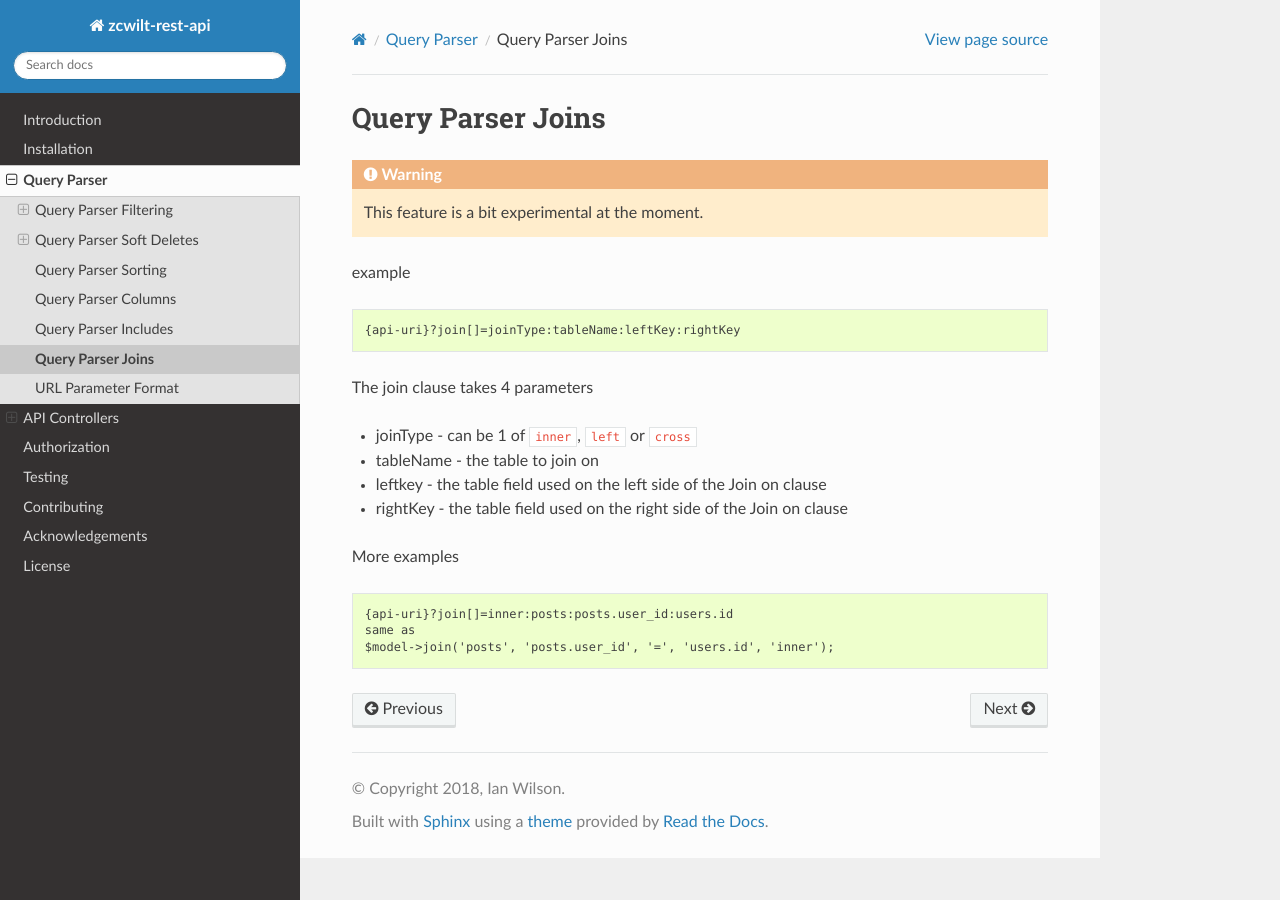
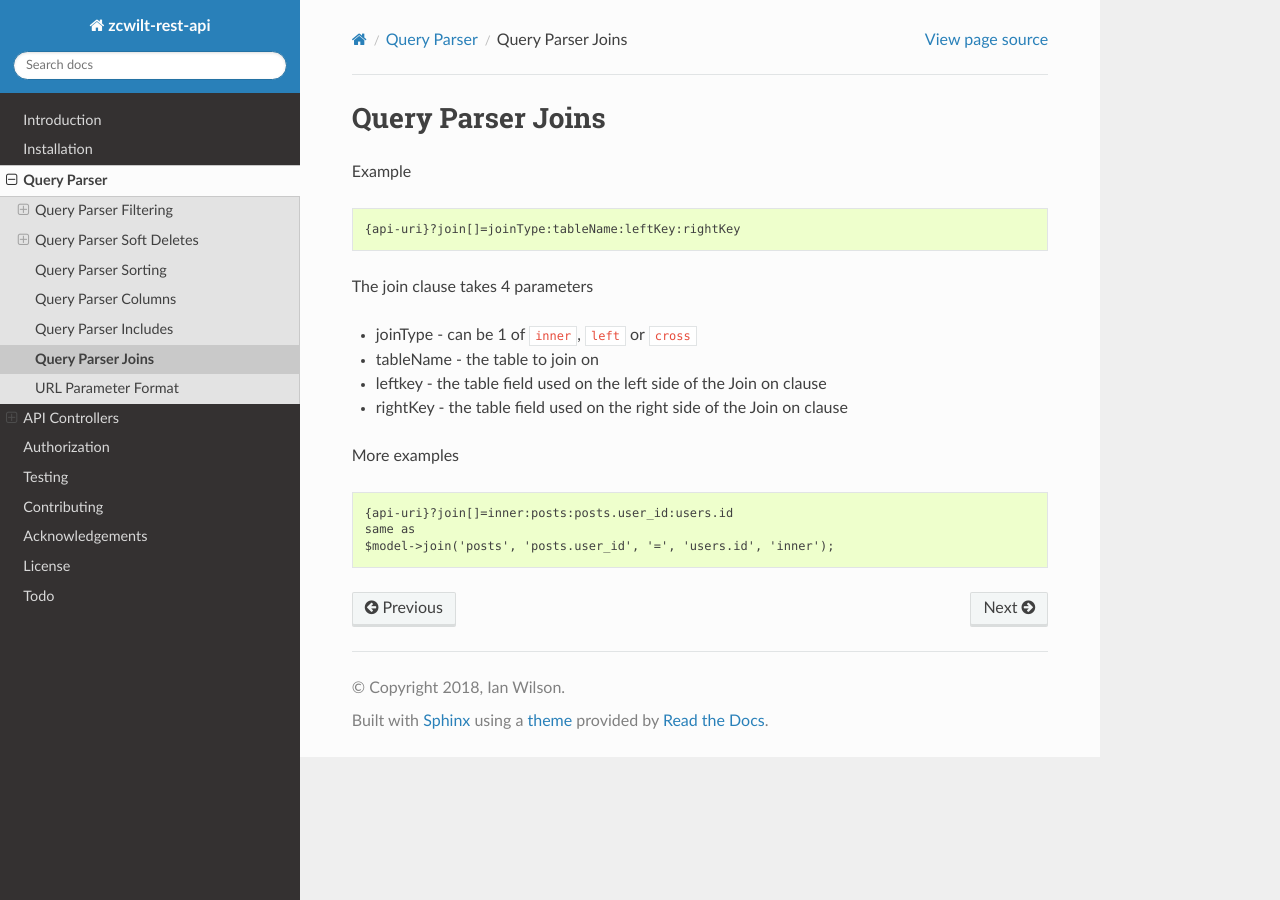
Before and after one commit to zcwilt/rest-api, a Sphinx documentation site: the page built from docs/queryparserjoins.rst, in a window 1280 px wide. Built offline with Sphinx 7.4.7 and the Read the Docs theme 2.0.0, drawn with Linux system fonts in a browser that asks for light colours.

```diff
--- a/docs/apicontrollers.rst
+++ b/docs/apicontrollers.rst
@@ -5,7 +5,7 @@ API Controllers
 Routes
 ------
 
-zcwilt/rest-api uses resource controllers. To define your routes for each controller you want you will need to add the following to your api routes file.
+zcwilt/rest-api uses resource controllers. To define your routes for each controller you want, you will need to add the following to your api routes file.
 
 ::
 
--- a/docs/index.rst
+++ b/docs/index.rst
@@ -1,7 +1,7 @@
 About
 =====
 
-.. warning:: This project is still under heavy development, and does not currently have a tagged release. However it should be ok for use in production code. See the :doc:`../introduction` for more details.
+.. warning:: This project is still in alpha phase, and does not currently have a 1.x release. However it should be ok for use in production code. See the :doc:`../todo` for more details.
 
 .. toctree::
     :maxdepth: 2
@@ -16,3 +16,4 @@ About
     contributing
     acknowledgements
     license
+    todo
--- a/docs/queryparserjoins.rst
+++ b/docs/queryparserjoins.rst
@@ -1,9 +1,7 @@
 Query Parser Joins
 ==================
 
-.. warning:: This feature is a bit experimental at the moment.
-
-example
+Example
 
 ::
 
```
Also changed, not shown: docs/todo.rst (added, +8 -0 lines).
